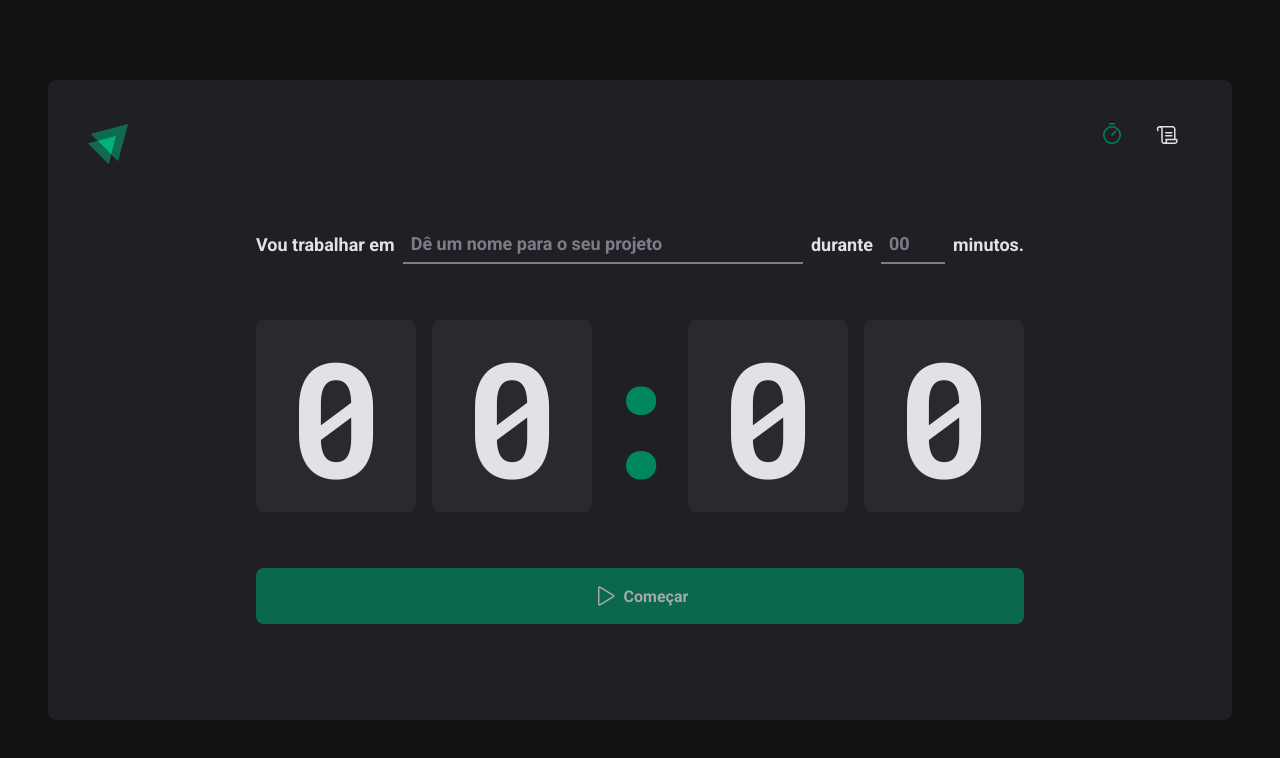
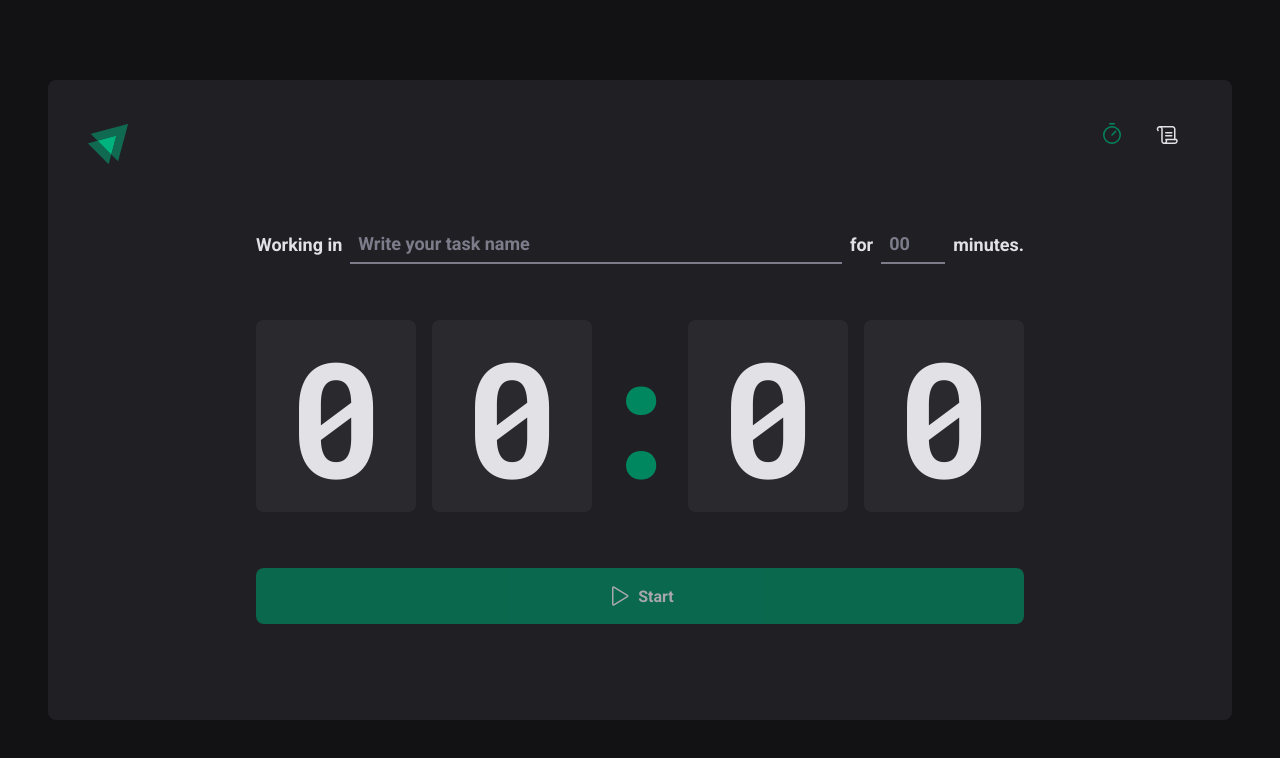
Before and after one commit to rodrigoflstk/pomodoro-timer, a React (Vite) app: page / in a window 1280 px wide. Shown: the top 758 px of the page. Built offline with nearby package versions, Linux system fonts and the light colour scheme.

Commit message:
Application Updates

```diff
--- a/src/Router.tsx
+++ b/src/Router.tsx
@@ -1,6 +1,6 @@
 import { Routes, Route } from 'react-router-dom'
 import { DefaultLayout } from './layouts/DefaultLayout/Index'
-import { History } from './pages/History'
+import { History } from './pages/History/Index'
 import { Home } from './pages/Home/Index'
 
 function Router() {
--- a/src/pages/History.tsx
+++ /dev/null
@@ -1,5 +0,0 @@
-function History() {
-  return <h1>History</h1>
-}
-
-export { History }
--- a/src/pages/Home/Index.tsx
+++ b/src/pages/Home/Index.tsx
@@ -14,10 +14,10 @@ function Home() {
     <HomeContainer>
       <form action="">
         <FormContainer>
-          <label htmlFor="task">Vou trabalhar em</label>
+          <label htmlFor="task">Working in</label>
           <TaskInput
             list="task-suggestions"
-            placeholder="Dê um nome para o seu projeto"
+            placeholder="Write your task name"
             id="task"
           />
 
@@ -28,7 +28,7 @@ function Home() {
             <option value="projeto4"></option>
           </datalist>
 
-          <label htmlFor="minutesAmount">durante</label>
+          <label htmlFor="minutesAmount">for</label>
           <MinutesAmountInput
             placeholder="00"
             id="minutesAmount"
@@ -38,7 +38,7 @@ function Home() {
             max={60}
           />
 
-          <span>minutos.</span>
+          <span>minutes.</span>
         </FormContainer>
 
         <CountdownContainer>
@@ -51,7 +51,7 @@ function Home() {
 
         <StartCountdownButton disabled type="submit">
           <Play size={24} />
-          Começar
+          Start
         </StartCountdownButton>
       </form>
     </HomeContainer>
```
